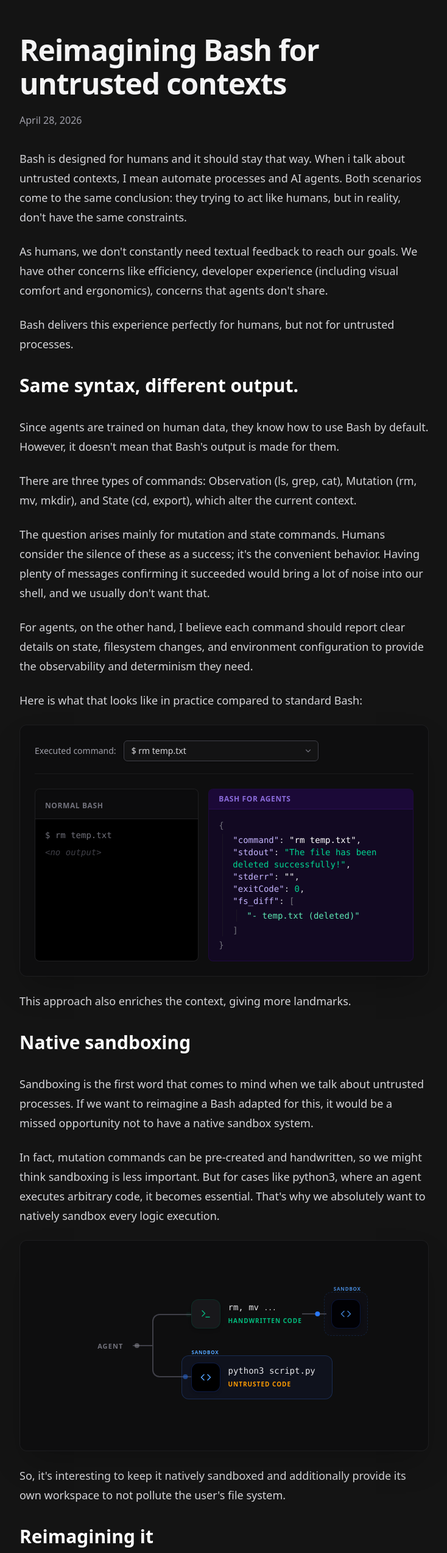
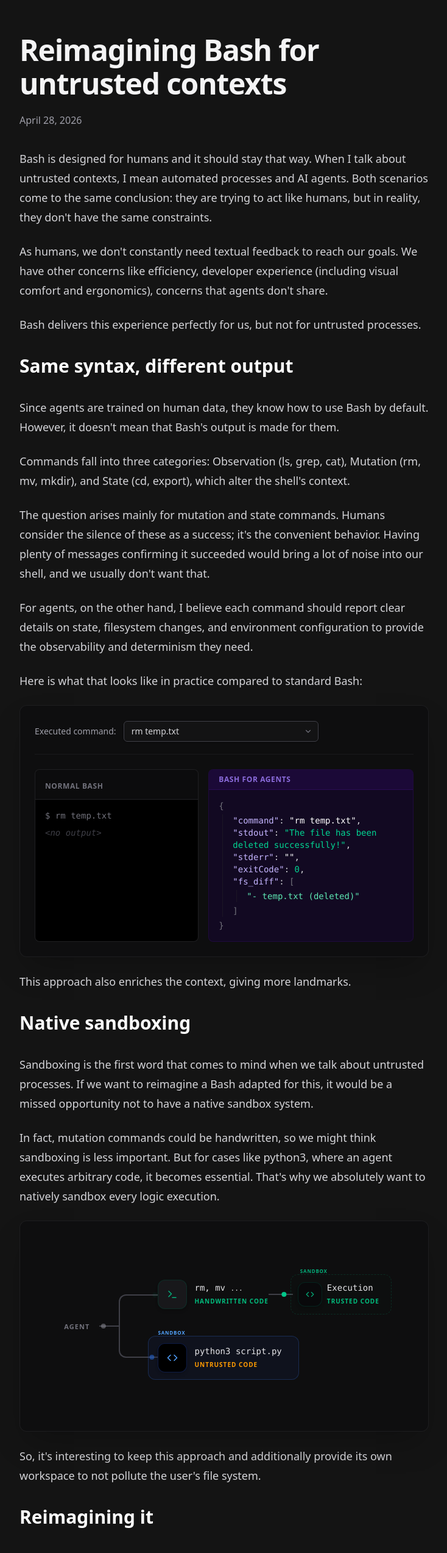
Before and after one commit to capsulerun/capsulerun.github.io, a Next.js app: page /blog/reimagining-bash-for-untrusted-contexts in a window 1280 px wide. Shown: the part 234-2780 px from the top of the page at 61% size, without its empty margins (272-1006 px from the left). Built offline with nearby package versions, Linux system fonts and the light colour scheme.

Commit message:
refactor: update sandbox animation UI to emerald theme, refine command selection, and correct blog copy

```diff
--- a/content/blog/reimagining-bash-for-untrusted-contexts.mdx
+++ b/content/blog/reimagining-bash-for-untrusted-contexts.mdx
@@ -1,20 +1,20 @@
 ---
 title: "Reimagining Bash for untrusted contexts"
 date: "2026-04-28"
-description: "Bash is designed for humans and it should stay that way. When i talk about untrusted contexts, I mean automate processes and AI agents. Both scenarios come to the same conclusion: they trying to act like humans, but in reality, don't have the same constraints."
+description: "Bash is designed for humans and it should stay that way. When I talk about untrusted contexts, I mean automated processes and AI agents. Both scenarios come to the same conclusion: they are trying to act like humans, but in reality, they don't have the same constraints."
 ---
 
-Bash is designed for humans and it should stay that way. When i talk about untrusted contexts, I mean automate processes and AI agents. Both scenarios come to the same conclusion: they trying to act like humans, but in reality, don't have the same constraints.
+Bash is designed for humans and it should stay that way. When I talk about untrusted contexts, I mean automated processes and AI agents. Both scenarios come to the same conclusion: they are trying to act like humans, but in reality, they don't have the same constraints.
 
 As humans, we don't constantly need textual feedback to reach our goals. We have other concerns like efficiency, developer experience (including visual comfort and ergonomics), concerns that agents don't share.
 
-Bash delivers this experience perfectly for humans, but not for untrusted processes.
+Bash delivers this experience perfectly for us, but not for untrusted processes.
 
-## Same syntax, different output.
+## Same syntax, different output
 
 Since agents are trained on human data, they know how to use Bash by default. However, it doesn't mean that Bash's output is made for them.
 
-There are three types of commands: Observation (ls, grep, cat), Mutation (rm, mv, mkdir), and State (cd, export), which alter the current context.
+Commands fall into three categories: Observation (ls, grep, cat), Mutation (rm, mv, mkdir), and State (cd, export), which alter the shell's context.
 
 The question arises mainly for mutation and state commands. Humans consider the silence of these as a success; it's the convenient behavior. Having plenty of messages confirming it succeeded would bring a lot of noise into our shell, and we usually don't want that.
 
@@ -30,11 +30,11 @@ This approach also enriches the context, giving more landmarks.
 
 Sandboxing is the first word that comes to mind when we talk about untrusted processes. If we want to reimagine a Bash adapted for this, it would be a missed opportunity not to have a native sandbox system.
 
-In fact, mutation commands can be pre-created and handwritten, so we might think sandboxing is less important. But for cases like python3, where an agent executes arbitrary code, it becomes essential. That's why we absolutely want to natively sandbox every logic execution.
+In fact, mutation commands could be handwritten, so we might think sandboxing is less important. But for cases like python3, where an agent executes arbitrary code, it becomes essential. That's why we absolutely want to natively sandbox every logic execution.
 
 <SandboxAnimation />
 
-So, it's interesting to keep it natively sandboxed and additionally provide its own workspace to not pollute the user's file system.
+So, it's interesting to keep this approach and additionally provide its own workspace to not pollute the user's file system.
 
 ## Reimagining it
 
@@ -42,7 +42,7 @@ In theory, the solution is quite simple: add more information to the output. In
 
 So, I think the only way is to rebuild Bash commands. The good news is, we don't necessarily need to rebuild everything, only the important ones for untrusted processes. Some open-source alternatives already explore different philosophies, but none quite fit the need yet.
 
-I also created a light proof of concept in TypeScript. It's a long-term project, so it will depend on you and other people wanting to collaborate on this. Feel free to check it out : [Github](https://github.com/capsulerun/bash)
+I also created a light proof of concept in TypeScript. It's a long-term project, so it will depend on you and other people wanting to collaborate on this. Feel free to check it out 👉 [GitHub](https://github.com/capsulerun/bash)
 
 The idea isn't to clone Bash. It's to build something more adapted, even if it ends up looking completely different from what we know.
 
--- a/interactives/components/bash-comparison.tsx
+++ b/interactives/components/bash-comparison.tsx
@@ -93,8 +93,8 @@ export function BashComparison() {
             className="w-full appearance-none rounded-md border border-zinc-700 bg-zinc-900/50 py-1.5 pl-3 pr-8 text-sm text-zinc-300 outline-none focus:border-zinc-500 focus:ring-1 focus:ring-zinc-500 cursor-pointer shadow-sm transition-colors"
           >
             {COMMANDS.map((c) => (
-              <option key={c.id} value={c.id}>
-                $ {c.command}
+              <option key={c.id} value={c.id} className="text-base">
+                {c.command}
               </option>
             ))}
           </select>
--- a/interactives/components/sandbox-animation.tsx
+++ b/interactives/components/sandbox-animation.tsx
@@ -9,7 +9,7 @@ export function SandboxAnimation() {
       <div className="py-24 px-8 flex items-center justify-center min-w-[300px] mx-auto w-max">
 
         {/* 1. Agent */}
-        <div className="relative z-10 shrink-0 mx-4 flex items-center">
+        <div className="relative z-10 shrink-0 mr-4 flex items-center">
           <span className="text-[11px] font-semibold text-zinc-500 uppercase tracking-widest">Agent</span>
         </div>
 
@@ -52,24 +52,31 @@ export function SandboxAnimation() {
             {/* Connecting line to Sandbox */}
             <div className="w-10 border-t-2 border-zinc-700 relative">
                <motion.div
-                 className="absolute -top-[5px] left-0 w-2 h-2 rounded-full bg-blue-500"
+                 className="absolute -top-[5px] left-0 w-2 h-2 rounded-full bg-emerald-400"
                  animate={{ x: [0, 32], opacity: [0, 1, 0] }}
                  transition={{ duration: 2.5, repeat: Infinity, ease: "easeInOut", delay: 1.6 }}
                />
             </div>
 
             {/* Sandbox Execution Block */}
-            <div className="relative ml-2 z-10 ">
+            <div className="relative ml-2 z-10">
               <motion.div
-                className="absolute -inset-y-3 -inset-x-3 border border-blue-500/30 border-dashed rounded-xl bg-blue-950/10 pointer-events-none"
+                className="absolute -inset-y-3 -inset-x-3 border border-emerald-500/30 border-dashed rounded-xl bg-emerald-950/10 pointer-events-none"
                 animate={{ opacity: [0.5, 1, 0.5] }}
                 transition={{ duration: 3, repeat: Infinity }}
               />
-              <div className="absolute -top-6 left-0 text-[8px] uppercase tracking-widest text-blue-400/80 font-semibold px-1 whitespace-nowrap">
+              <div className="absolute -top-6 left-0 text-[8px] uppercase tracking-widest text-emerald-400/80 font-semibold px-1 whitespace-nowrap">
                 Sandbox
               </div>
-              <div className="w-12 h-12 rounded-xl border border-blue-900/40 bg-black flex items-center justify-center shadow-md">
-                <Code size={18} className="text-blue-400/80" />
+
+              <div className="flex items-center gap-2">
+                <div className="w-10 h-10 rounded-xl border border-emerald-900/40 bg-zinc-950 flex items-center justify-center shadow-md z-10 relative">
+                  <Code size={14} className="text-emerald-400/80" />
+                </div>
+                <div className="flex flex-col z-10 relative pr-2">
+                  <div className="font-mono text-sm text-zinc-200">Execution</div>
+                  <div className="text-[10px] uppercase tracking-widest text-emerald-500 mt-1 font-semibold">Trusted code</div>
+                </div>
               </div>
             </div>
           </div>
```
